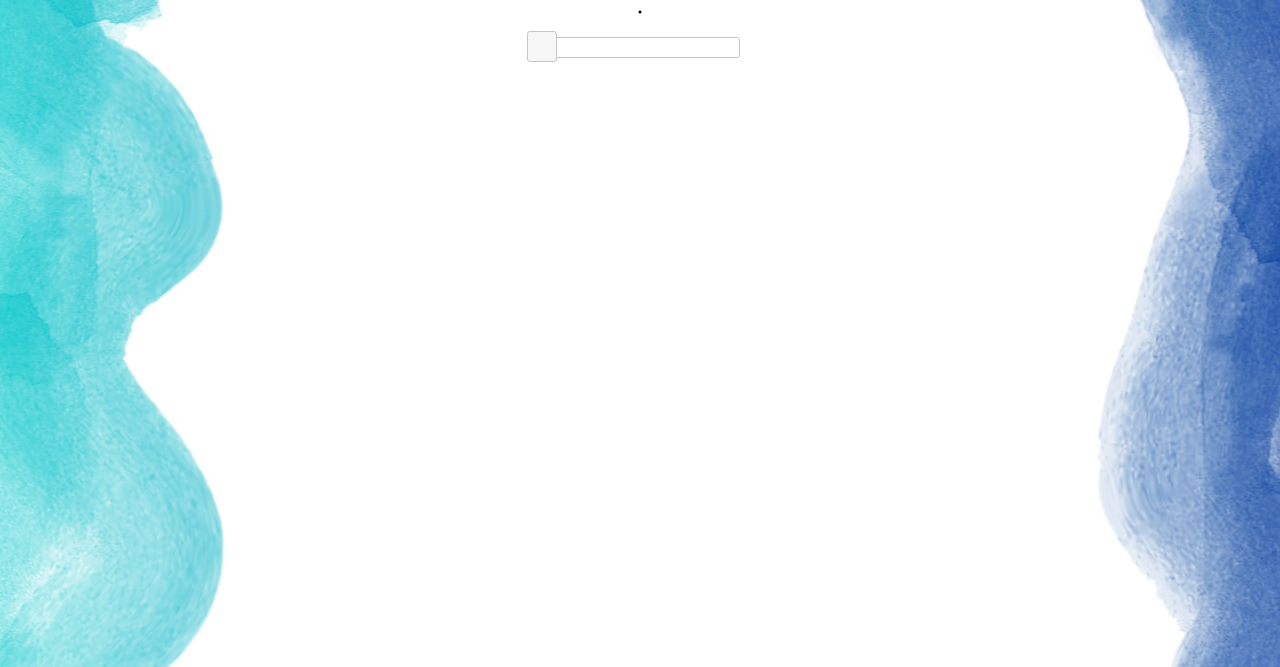
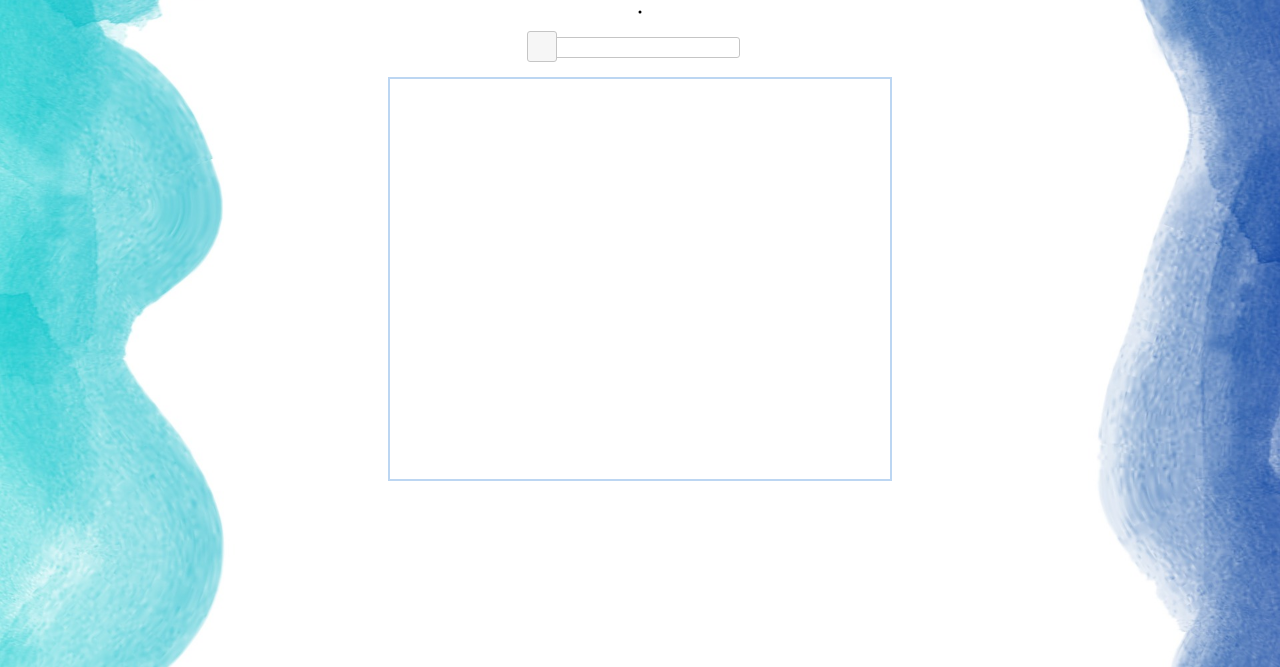
Before and after one commit to eshanbehal/drawing-app, a plain HTML site: page index.html in a window 1280 px wide. Shown: the part 133-800 px from the top of the page. Drawn offline with nearby package versions, Linux system fonts and the light colour scheme.

Commit message:
designed and styled the contaner.

```diff
--- a/index.html
+++ b/index.html
@@ -23,6 +23,9 @@
         <div id="slider"></div>
         </div>
     </div>
+    <div id="container">
+
+    </div>
 <script src="https://ajax.googleapis.com/ajax/libs/jquery/3.4.1/jquery.min.js"></script>
 <script src="https://ajax.googleapis.com/ajax/libs/jqueryui/1.12.1/jquery-ui.min.js"></script>
     <script>
--- a/styling.css
+++ b/styling.css
@@ -37,8 +37,18 @@ body{
     top: 50%;
     left: 50%;
     transform: translate(-50%,-50%);
+    -webkit-transform: translate(-50%,-50%);
+    -moz-transform: translate(-50%,-50%);
+    -ms-transform: translate(-50%,-50%);
+    -o-transform: translate(-50%,-50%);
 
 }
 #thicknessInput{
     position: relative;
 }
+#container{
+    width: 500px;
+    height: 400px;
+    border: 2px solid rgba(122,174,229,0.5);
+    margin: 10px auto;
+}
```
